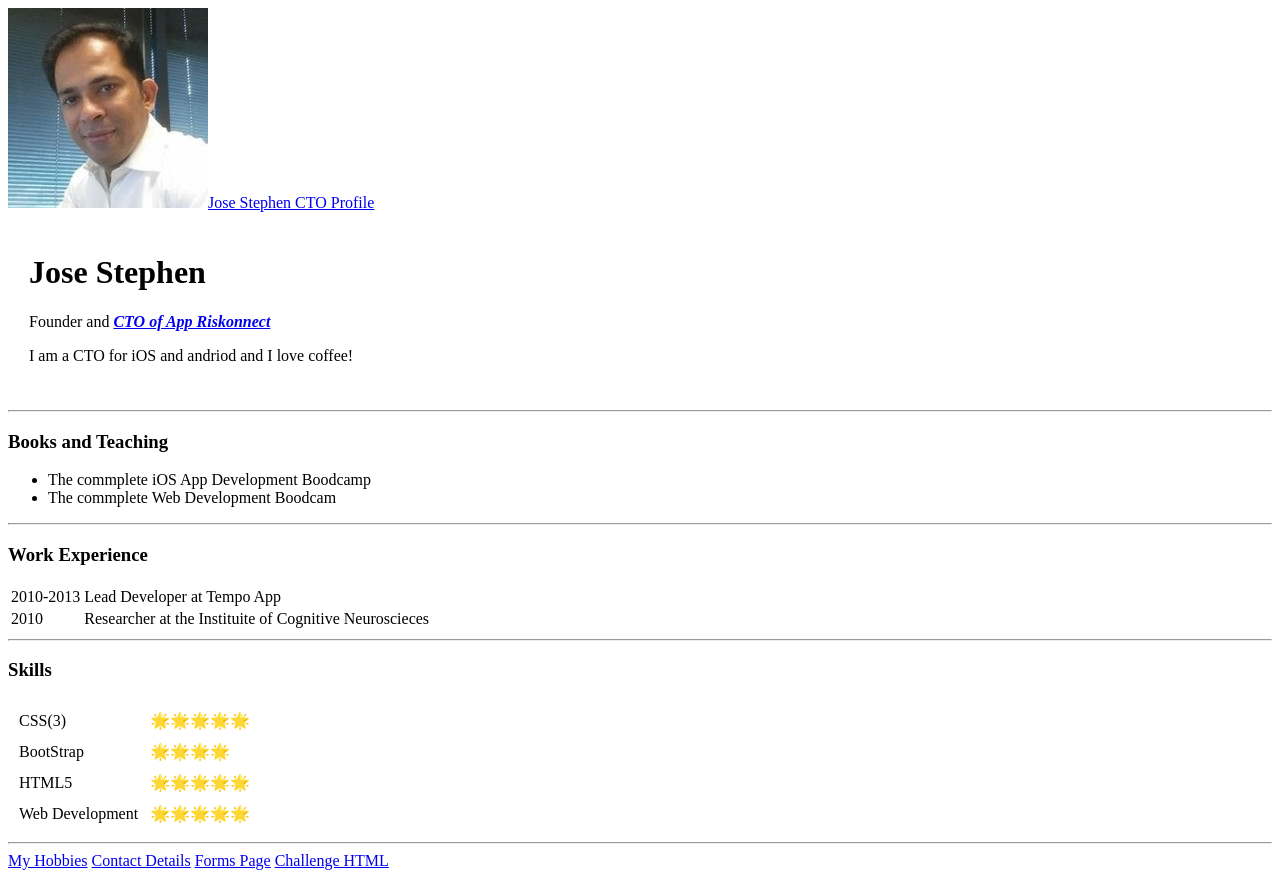
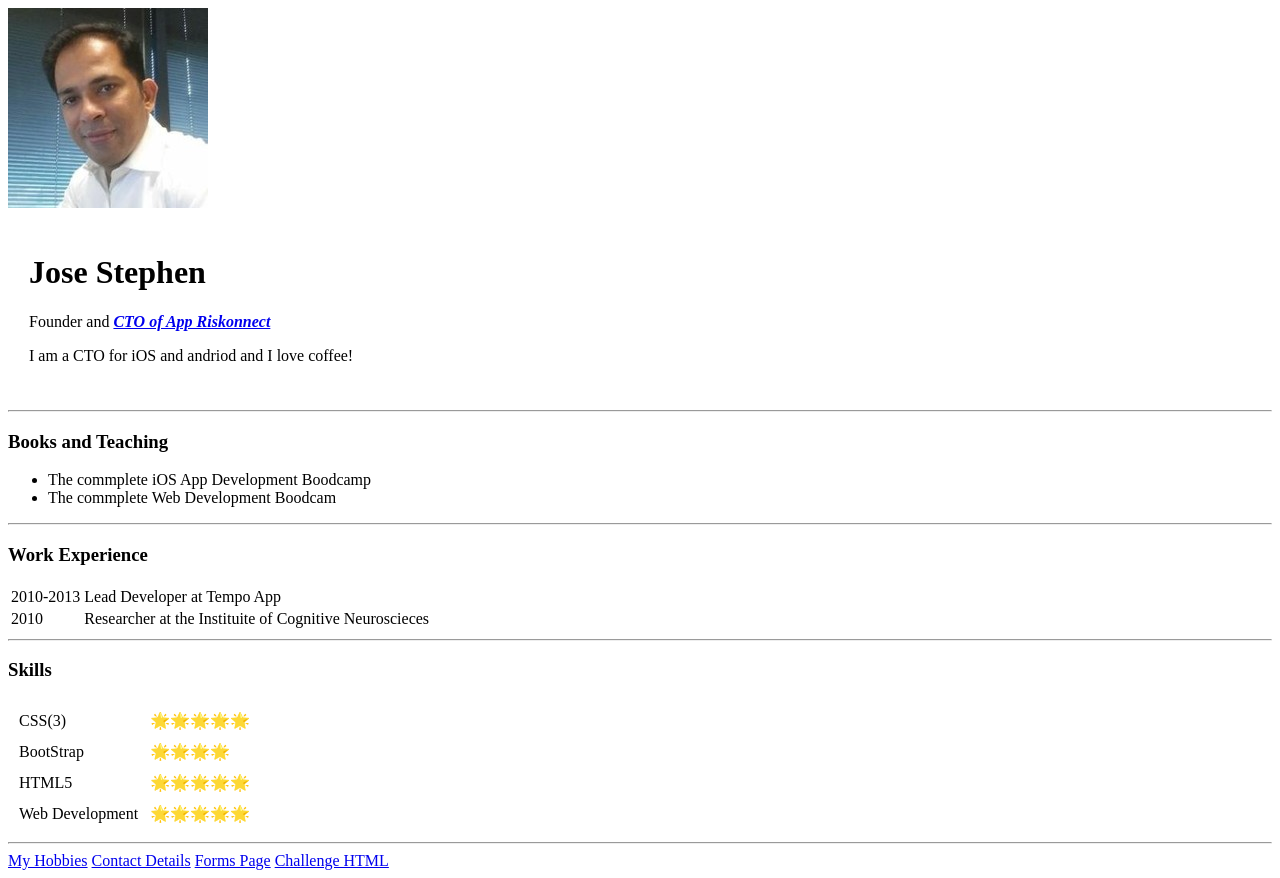
Before and after one commit to josestephenRK74/cv, a plain HTML site: page index.html in a window 1280 px wide. Drawn offline with Linux system fonts and the light colour scheme; files whose address does not match are found by name.

Commit message:
Rolled back image href

```diff
--- a/index.html
+++ b/index.html
@@ -10,8 +10,6 @@
   <table cellspacing=20>
     <tr>
       <!td><img src="images\Jose Stephen Profile - WebDev.jpg" alt="Jose Stephen CTO Profile"></td-->
-      <a href="https://github.com/josestephenRK74/cv/blob/main/Jose%20Stephen%20Profile%20-%20WebDev.jpg">Jose Stephen CTO Profile</a>
-
       <td>
         <h1>Jose Stephen</h1>
         <p>Founder and <em><strong><a href="https://riskonnect.com/">CTO of App Riskonnect</a></strong></em></p>
```
